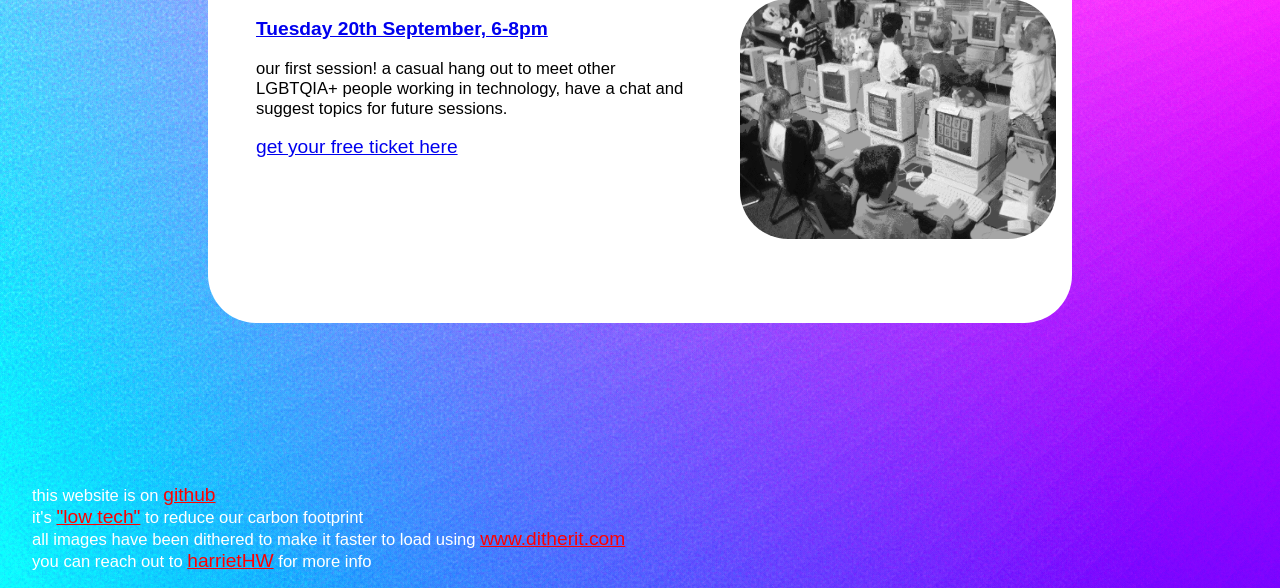
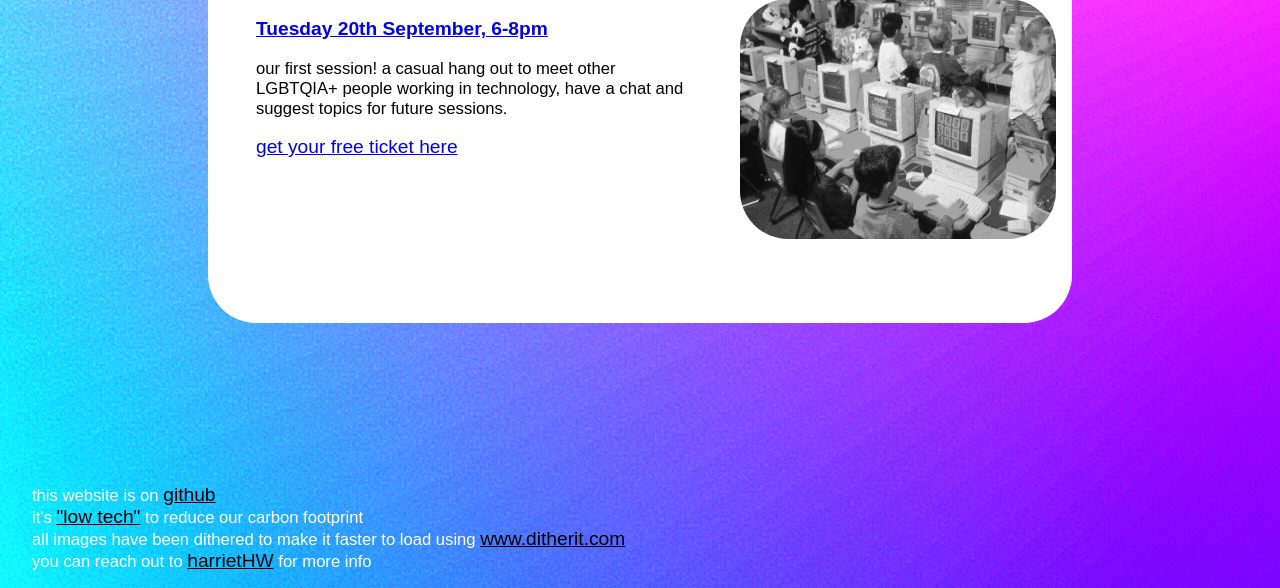
Before and after one commit to Harriethw/queer-tech-bristol, a PHP site: page / in a window 1280 px wide. Shown: the part 1106-1694 px from the top of the page. Run offline with PHP 8.4, Linux system fonts and the light colour scheme.

Commit message:
Change link color on footer
The red did not have high enough contrast for accessibility.

```diff
--- a/styles.css
+++ b/styles.css
@@ -77,7 +77,7 @@ footer {
 }
 
 footer a {
-  color: red;
+  color: black;
 }
 
 header {
```
